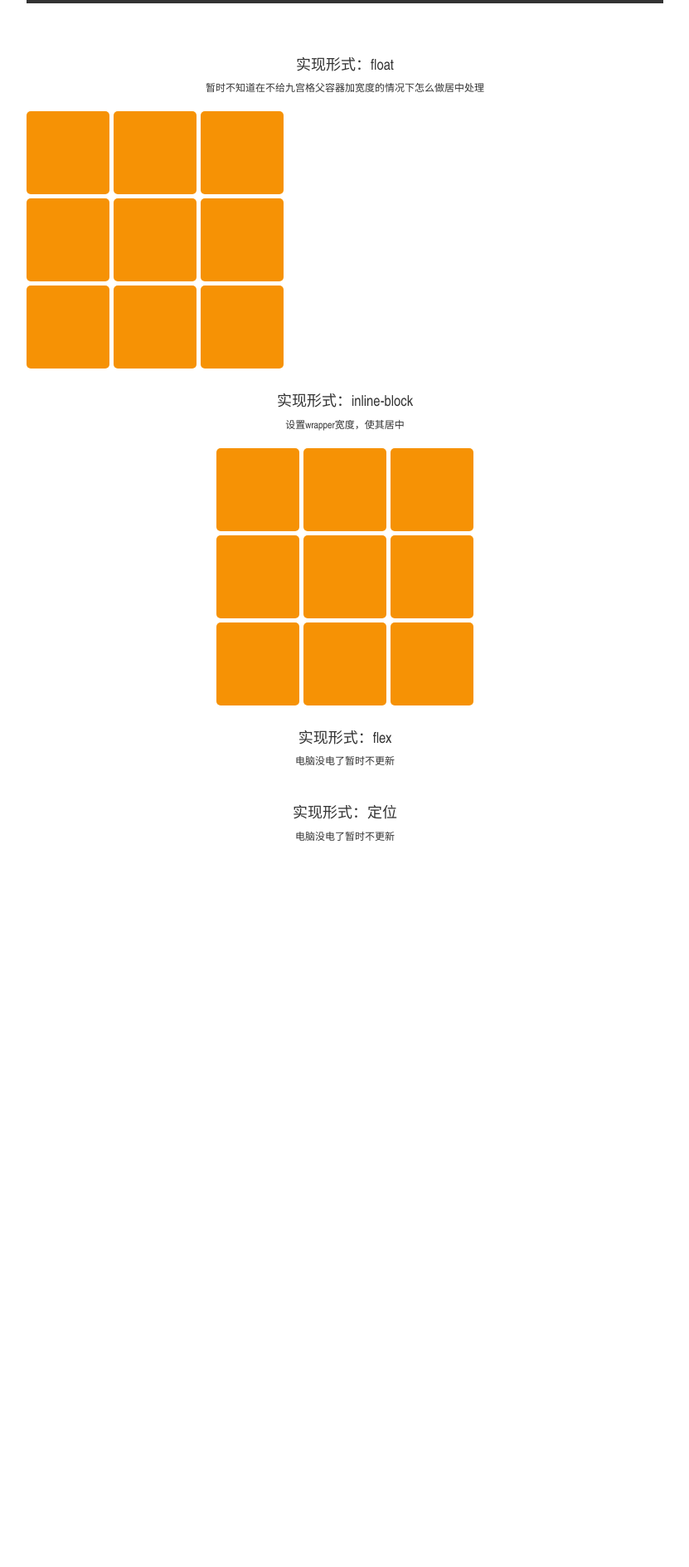
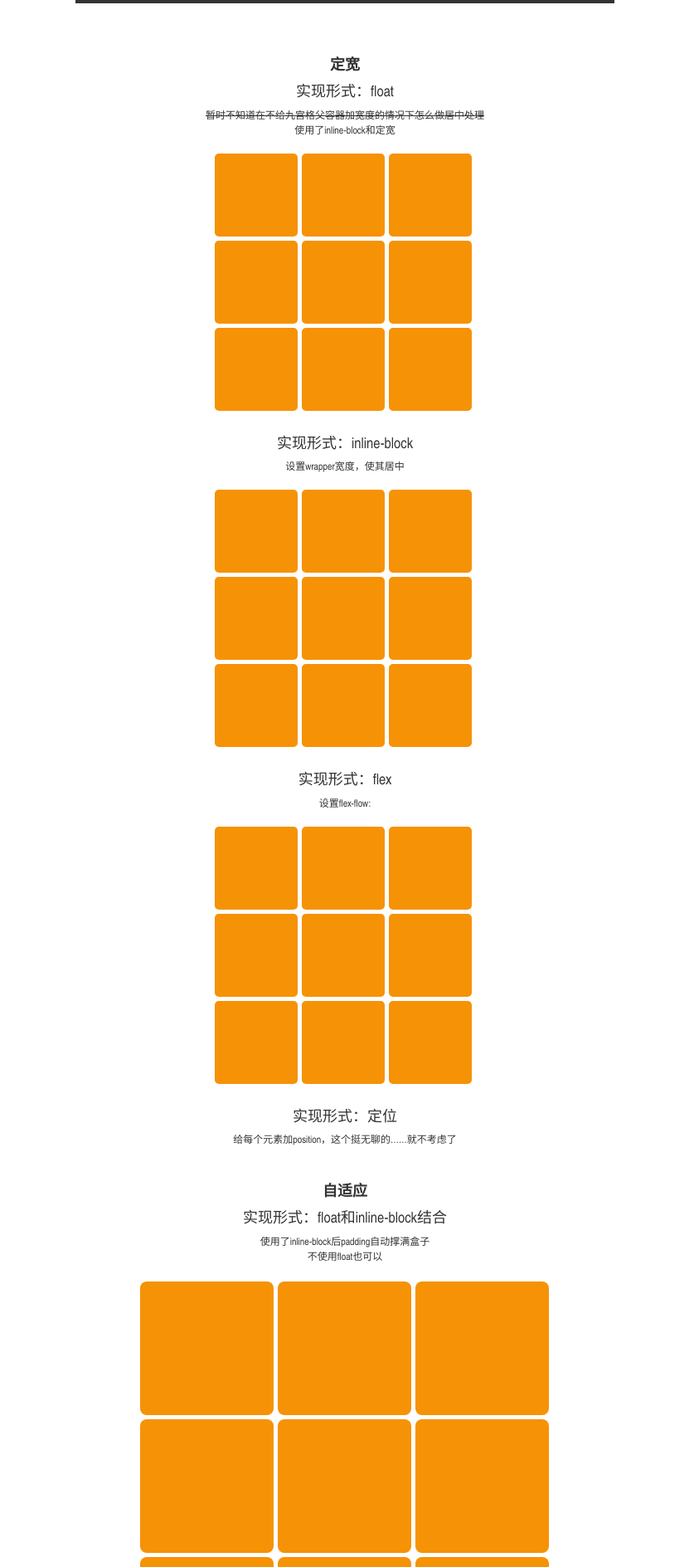
Before and after one commit to lcc19941214/lcc19941214.github.io, a PHP site: page /training/css/task1/index.html in a window 1280 px wide. Shown: the top 1888 px of the page at 83% size, without its empty margins (224-1055 px from the left). Before the commit the page ends 1013 px from the top, so only its background shows below. Run offline with PHP 8.4, Linux system fonts and the light colour scheme.

Commit message:
update task1
1.使用inline-block, 相对高度下无法设置width和height, 可以用padding.
考虑到bg-img的显示范围和坐标起始范围都是padding, 所以也是一种比较好的方法.  暂时没有做文本的测试.

2.添加了flex的实现方法
->flex设置的flex-item必须是第一级的子元素

```diff
--- a/training/css/task1/index.html
+++ b/training/css/task1/index.html
@@ -8,9 +8,15 @@
 </head>
 <body>
 	<div class="g-container">
+		<h1> <strong>定宽</strong>
+		</h1>
 		<h1>实现形式：float</h1>
-		<p>暂时不知道在不给九宫格父容器加宽度的情况下怎么做居中处理</p>
+		<p>
+			<s>暂时不知道在不给九宫格父容器加宽度的情况下怎么做居中处理</s>
+		</p>
+		<p>使用了inline-block和定宽</p>
 		<div class="m-box m-box-1">
+			<div class="u-box-wrapper">
 				<div class="u-box"></div>
 				<div class="u-box"></div>
 				<div class="u-box"></div>
@@ -20,6 +26,7 @@
 				<div class="u-box"></div>
 				<div class="u-box"></div>
 				<div class="u-box"></div>
+			</div>
 		</div>
 		<h1>实现形式：inline-block</h1>
 		<p>设置wrapper宽度，使其居中</p>
@@ -37,8 +44,9 @@
 			</div>
 		</div>
 		<h1>实现形式：flex</h1>
-		<p>电脑没电了暂时不更新</p>
+		<p>设置flex-flow:</p>
 		<div class="m-box m-box-3">
+			<div class="u-box-wrapper">
 				<div class="u-box"></div>
 				<div class="u-box"></div>
 				<div class="u-box"></div>
@@ -49,8 +57,9 @@
 				<div class="u-box"></div>
 				<div class="u-box"></div>
 			</div>
+		</div>
 		<h1>实现形式：定位</h1>
-		<p>电脑没电了暂时不更新</p>
+		<p>给每个元素加position，这个挺无聊的……就不考虑了</p>
 		<div class="m-box m-box-4">
 			<div class="u-box"></div>
 			<div class="u-box"></div>
@@ -62,6 +71,41 @@
 			<div class="u-box"></div>
 			<div class="u-box"></div>
 		</div>
+		<h1> <strong>自适应</strong>
+		</h1>
+		<h1>实现形式：float和inline-block结合</h1>
+		<p>使用了inline-block后padding自动撑满盒子</p>
+		<p>不使用float也可以</p>
+		<div class="m-box m-box-5">
+			<div class="z-box"></div>
+			<div class="z-box"></div>
+			<div class="z-box"></div>
+			<div class="z-box"></div>
+			<div class="z-box"></div>
+			<div class="z-box"></div>
+			<div class="z-box"></div>
+			<div class="z-box"></div>
+			<div class="z-box"></div>
+		</div>
+		<h1>
+			<s>实现形式：inline-block</s>
+		</h1>
+		<p>
+			如果使用width和height，必须设置父元素宽高。因为有max-width，所以width按照max-width变化。且设置宽度之后还需要用text——align设置居中
+			<br />
+			<strong>上面的也一样</strong>
+		</p>
+		<div class="m-box m-box-6">
+			<div class="z-box"></div>
+			<div class="z-box"></div>
+			<div class="z-box"></div>
+			<div class="z-box"></div>
+			<div class="z-box"></div>
+			<div class="z-box"></div>
+			<div class="z-box"></div>
+			<div class="z-box"></div>
+			<div class="z-box"></div>
+		</div>
 	</div>
 
 </body>
--- a/training/css/task1/style.css
+++ b/training/css/task1/style.css
@@ -1,8 +1,9 @@
 /*
  *CSS Reset
  */
+html{font-size: 62.5%;}/*  10/16*100%  */
 body,ul,ol,li,p,h1,h2,h3,h4,h5,h6,form,fieldset,table,td,img,div{margin:0;padding:0;border:0;}
-body{background:#fff;color:#333;font-size:12px; margin-top:0px;font-family:"Microsoft Yahei","Arial Narrow";}
+body{background:#fff;color:#333; margin-top:0px;font-family:"Microsoft Yahei","Arial Narrow";}
 
 ul,ol{list-style-type:none;}
 select,input,img,select{vertical-align:middle;}
@@ -16,20 +17,22 @@ select,input,img,select{vertical-align:middle;}
 	margin:0 auto;
 	padding-top: 60px;
 	width: 60%;
+	max-width: 650px;
 }
 .g-container h1{
 	font-weight: 400;
-	font-size: 18px;
+	font-size: 1.8rem;
 	line-height: 1.8em;
 	text-align: center;
 }
 .g-container p{
 	text-align: center;
+	font-size: 1.2rem;
 }
 .g-container .m-box{
 	margin: 20px auto;
 }
-.g-container .m-box::after{/*  清除浮动  */
+.m-box::after{/*  清除浮动  */
 	content: ".";
 	display: block;
 	overflow: hidden;
@@ -37,7 +40,11 @@ select,input,img,select{vertical-align:middle;}
 	clear: both;
 	height: 0;
 }
-.g-container .m-box .u-box{
+.m-box .u-box-wrapper{
+	margin: 0 auto;
+	width:315px;
+}
+.m-box .u-box{
 	width: 100px;
 	height: 100px;
 	margin-right: 5px;
@@ -45,27 +52,62 @@ select,input,img,select{vertical-align:middle;}
 	border-radius: 5px;
 	background-color: #F69205;
 }
-.g-container .m-box-1 .u-box{/*  float  */
+.m-box-1 .u-box{/*  float  */
 	float: left;
 }
-.g-container .m-box-1 .u-box:nth-child(3n+1){
+/*.m-box-1 .u-box:nth-child(3n){
+	margin-right: 0;
+}*/
+.m-box-1 .u-box:nth-child(3n+1){
 	clear: both;
 }
 
-.g-container .m-box-2{/*  inline-block  */
+.m-box-2{/*  inline-block  */
 	text-align: center;
 	font-size: 0;/*  消除inline-block的空格  */
 }
-.g-container .m-box-2 .u-box-wrapper{
-	margin: 0 auto;
-	width:310px;
-}
-.g-container .m-box-2 .u-box{
+.m-box-2 .u-box{
 	display: inline-block;
 }
-.g-container .m-box-2 .u-box:nth-child(3n){
-	margin-right: 0;
+
+.m-box-3 .u-box-wrapper{/*  flex  */
+	display: flex;
+	flex-direction:row;
+	flex-wrap:wrap;
+	/*justify-content:space-between;*/
 }
-.m-box-3 .u-box,.m-box-4 .u-box{
+.m-box-3 .u-box{
+	display: inline-block;
+}
+.m-box-4 .u-box{
 	display: none;
 }
+/*  自适应  */
+.m-box-5{/*  float  */
+	max-width: 500px;
+	font-size: 0;/*  消除inline-block的空格  */
+}
+.m-box-5 .z-box{
+	display: inline-block;
+	/*width: 30%;
+	height: 30%;*/
+	padding: 16.1%;
+	margin: 0.5%;
+	border-radius: 5%;
+	background-color: #F69205;
+}
+/*  对元素使用inline-block后，使用padding可以自动撑满  */
+
+.m-box-6{
+	max-width: 500px;
+	text-align: center;
+	font-size: 0;/*  消除inline-block的空格  */
+}
+.m-box-6 .z-box{
+	display: inline-block;
+	width: 30%;
+	padding-bottom: 30%;
+	margin: 0.5%;
+	border-radius: 5%;
+	background-color: #F69205;
+}
```
Lines whose indentation alone changed are shown as unchanged.
